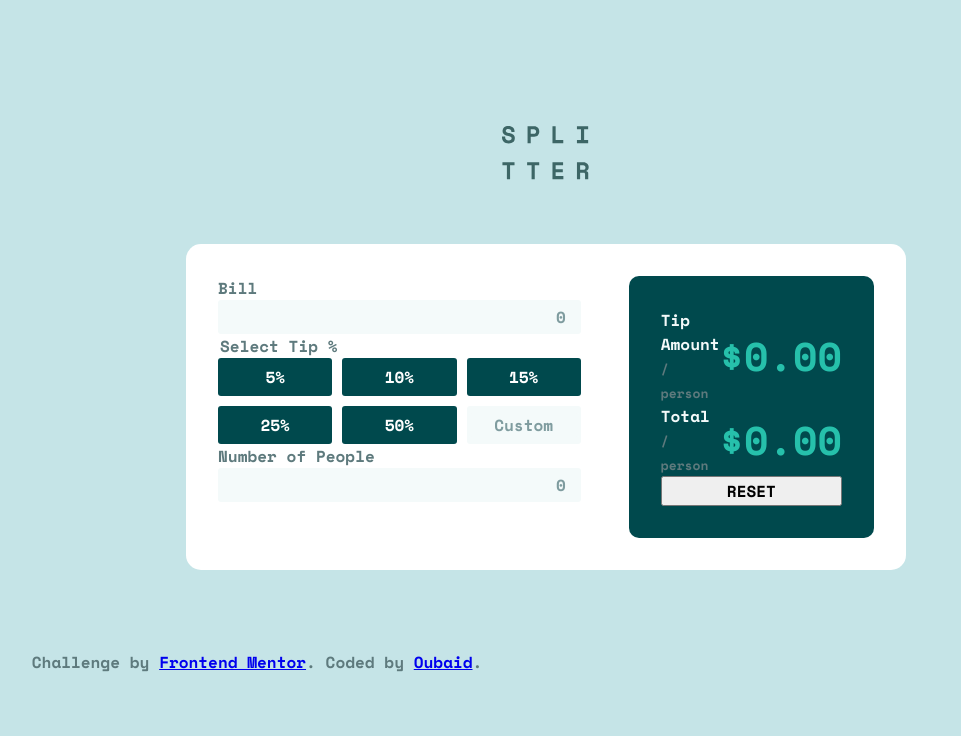
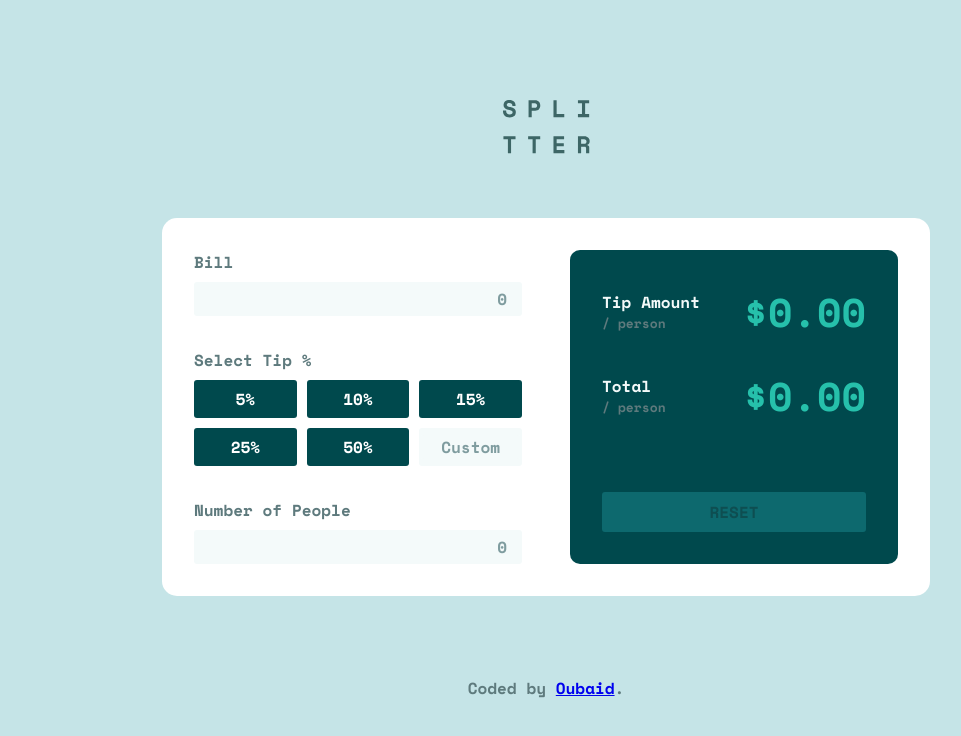
Before and after one commit to oubaidelmoudhik/tip-calculator-app-main, a React (Create React App) app: page / in a window 1280 px wide. Shown: the top 736 px of the page, without its empty margins (94-1055 px from the left). Built offline with nearby package versions, Linux system fonts and the light colour scheme.

Commit message:
finished v1 of the app

```diff
--- a/src/App.css
+++ b/src/App.css
@@ -20,22 +20,34 @@
     font-size: calc(10px + 2vmin);
     color: white;
 }
-
+.attribution {
+    text-align: center;
+}
 .App-link {
     color: #61dafb;
 }
 
 .app__card {
-    display: flex;
+    display: grid;
+    grid-template-columns: repeat(2, 1fr);
     padding: 2em;
     background-color: var(--white);
     border-radius: 15px;
     gap: 3em;
-    width: 70%;
+    width: 60%;
+    transition: 0.3s ease-in-out;
 }
-
+@media (width <= 1022px) {
+    .app__card {
+        grid-template-columns: 1fr;
+        gap: 2em;
+        /* transition: grid-template-columns 0.3s ease-in-out; */
+    }
+    #root {
+        padding: 4em 0;
+    }
+}
 .app__totals {
-    width: 50%;
     display: flex;
     flex-direction: column;
     justify-content: space-between;
@@ -43,10 +55,15 @@
     padding: 2em;
     border-radius: 10px;
 }
+.total__text {
+    display: flex;
+    flex-direction: column;
+}
 .app__totals__amounts {
     display: flex;
     flex-direction: column;
     align-items: center;
+    gap: 1.5em;
 }
 .app__totals__amounts > div {
     width: 100%;
@@ -65,7 +82,17 @@
     font-size: 2.5em;
     color: var(--strong-cyan);
 }
-
+.form {
+    display: flex;
+    flex-direction: column;
+    justify-content: space-between;
+    gap: 2em;
+}
+.form > div {
+    display: flex;
+    flex-direction: column;
+    gap: 0.5em;
+}
 .form__input {
     display: flex;
     flex-direction: column;
@@ -78,14 +105,14 @@
     top: 0;
 }
 
-fieldset > div {
+.fieldset > div {
     display: grid;
     grid-template-columns: 1fr 1fr 1fr;
     align-items: center;
     justify-items: center;
     gap: 10px;
 }
-fieldset > div > div {
+.fieldset > div > div {
     width: 100%;
 }
 .select {
@@ -114,3 +141,14 @@ fieldset > div > div {
     background-color: var(--strong-cyan);
     color: var(--very-dark-cyan);
 }
+
+.reset__btn {
+    background-color: var(--strong-cyan);
+    padding: 8px 0;
+    border: none;
+    outline: none;
+    border-radius: 3px;
+}
+.reset__btn:disabled {
+    background-color: var(--very-dark-cyan-2);
+}
--- a/src/App.js
+++ b/src/App.js
@@ -37,7 +37,7 @@ function TipCalculatorCard() {
         tipAmount = 0;
         total = 0;
     }
-
+    const resetEnable = bill || people || selectedPercent || customPercent;
     return (
         <div className="App">
             <header className="App-header">
@@ -65,7 +65,14 @@ function TipCalculatorCard() {
                         />
                         <Amount text={"Total"} amount={total.toFixed(2)} />
                     </div>
-                    <button onClick={handleReset}>RESET</button>
+                    <button
+                        type="button"
+                        className="reset__btn"
+                        disabled={resetEnable ? false : true}
+                        onClick={handleReset}
+                    >
+                        RESET
+                    </button>
                 </div>
             </div>
         </div>
@@ -101,8 +108,8 @@ function TipSelect({
         );
     });
     return (
-        <fieldset>
-            <legend>Select Tip %</legend>
+        <div className="fieldset">
+            <label>Select Tip %</label>
             <div>
                 {tipsSelect}
                 <div className="select custom">
@@ -116,7 +123,7 @@ function TipSelect({
                     />
                 </div>
             </div>
-        </fieldset>
+        </div>
     );
 }
 function FormInput({ id, title, value, onChange }) {
@@ -148,7 +155,7 @@ function BillForm({
     onCustomPercentChange,
 }) {
     return (
-        <form action="">
+        <form action="" className="form">
             <FormInput
                 id="billInput"
                 title="Bill"
@@ -175,7 +182,7 @@ function BillForm({
 function Amount({ text, amount }) {
     return (
         <div>
-            <div>
+            <div className="total__text">
                 <p>{text}</p>
                 <span>/ person</span>
             </div>
@@ -188,15 +195,7 @@ function Amount({ text, amount }) {
 function Footer() {
     return (
         <div className="attribution">
-            Challenge by{" "}
-            <a
-                href="https://www.frontendmentor.io?ref=challenge"
-                target="_blank"
-                rel="noreferrer"
-            >
-                Frontend Mentor
-            </a>
-            . Coded by{" "}
+            Coded by{" "}
             <a
                 href="https://www.linkedin.com/in/oubaidelmoudhik/"
                 target="_blank"
--- a/src/index.css
+++ b/src/index.css
@@ -4,6 +4,7 @@
     --bg-color: hsl(185, 41%, 84%);
     --strong-cyan: hsl(172, 67%, 45%);
     --very-dark-cyan: hsl(183, 100%, 15%);
+    --very-dark-cyan-2: hsl(183, 79%, 24%);
     --dark-grayish-cyan: hsl(186, 14%, 43%);
     --grayish-cyan: hsl(184, 14%, 56%);
     --light-grayish-cyan: hsl(185, 41%, 84%);
@@ -22,7 +23,7 @@ body {
     -webkit-font-smoothing: antialiased;
     -moz-osx-font-smoothing: grayscale;
     background-color: var(--bg-color);
-    height: 100vh;
+    /* height: 100vh; */
     color: var(--dark-grayish-cyan);
 }
 
```
